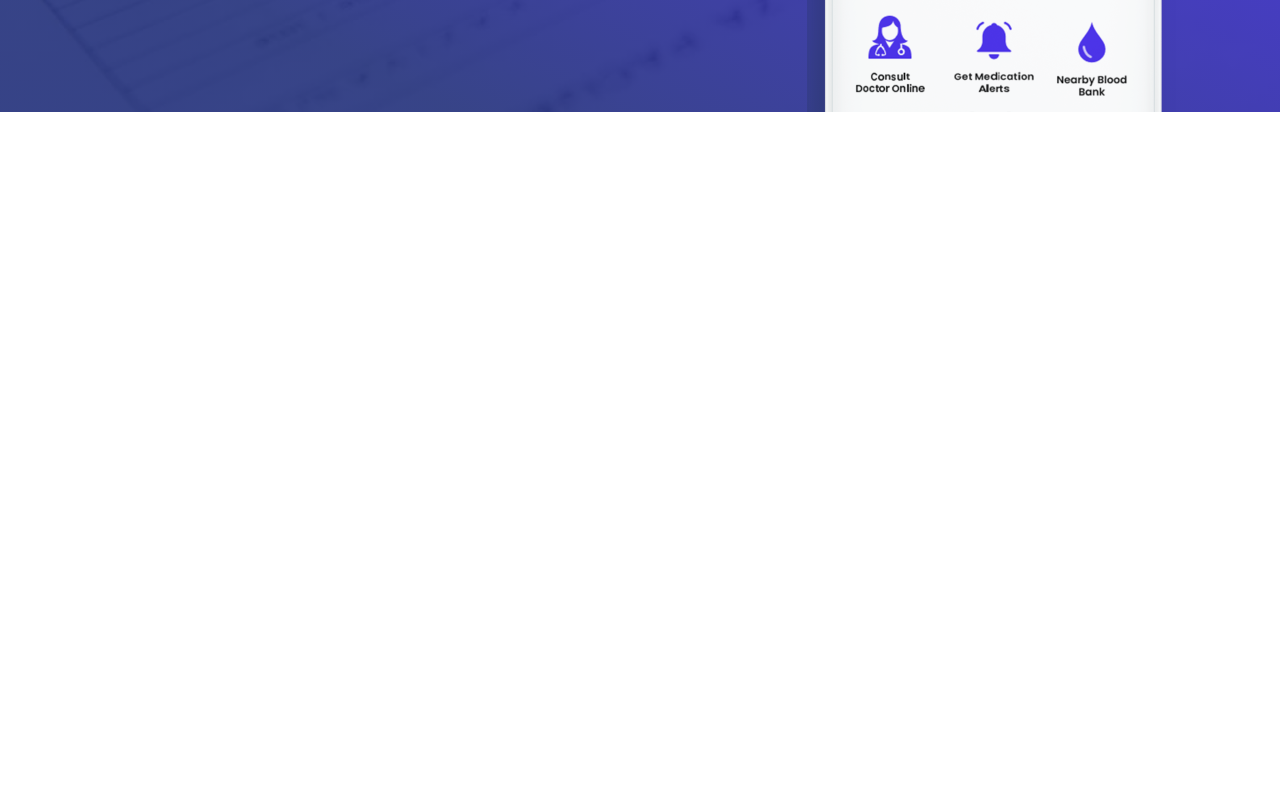
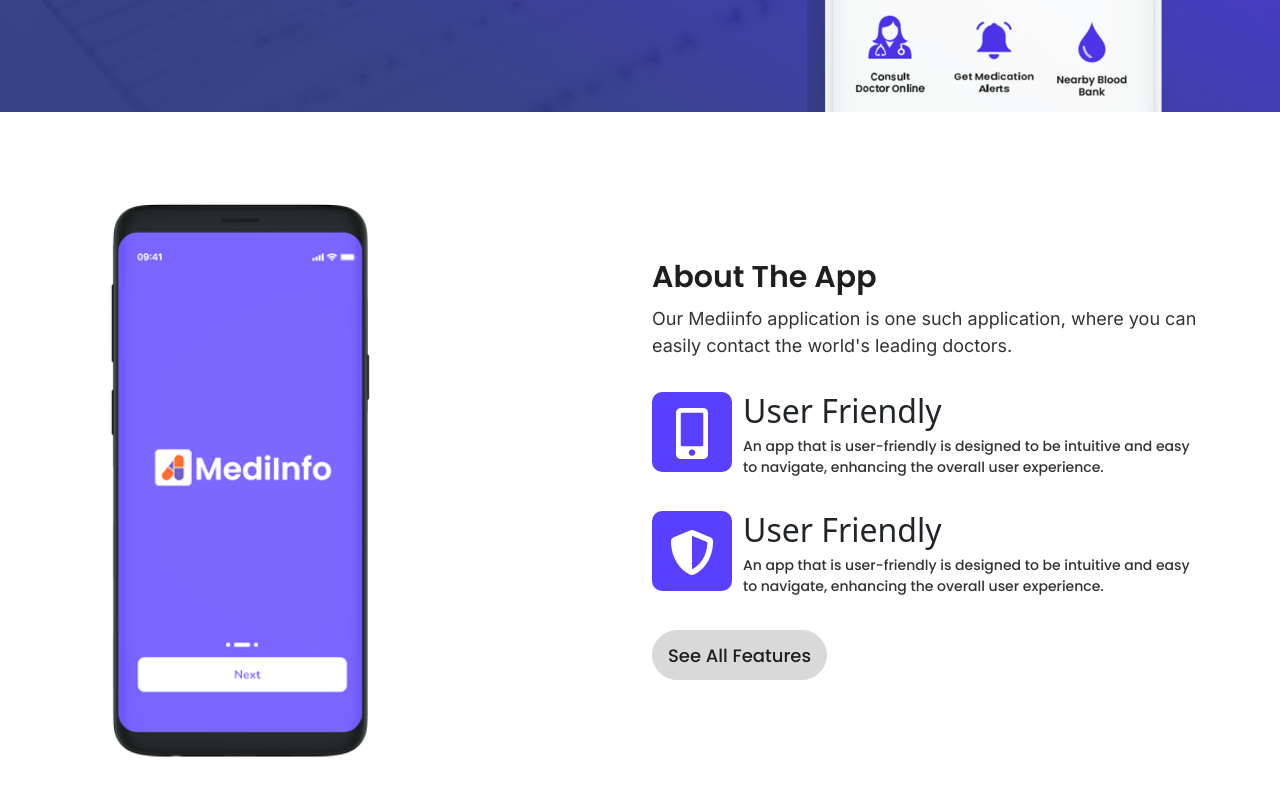
Before and after one commit to hossain-mahmud/MediInfo-Project, a plain HTML site: page index.html in a window 1280 px wide. Shown: the part 680-1476 px from the top of the page. Before the commit the page ends 800 px from the top, so only its background shows below. Drawn offline with nearby package versions, Linux system fonts and the light colour scheme.

Commit message:
added code

```diff
--- a/css/style.css
+++ b/css/style.css
@@ -227,8 +227,97 @@ p {
   display: flex;
   justify-content: end;
 }
+/* ---------- banner css part end ---------- */
+/* ========== about app css part start ==========  */
+#about_app{
+  margin-top: 77px;
+  margin-bottom: 31px;
+}
+/* #about_app .row{
+  align-items: center;
+} */
+.about_image{
+  width: 320px;
+}
+.about_text{
+  margin-top: 70px;
+}
+.about_head h1{
+  font-size: 30px;
+  font-weight: 600;
+  font-family: var(--poppins);
+  color: var(--heading_color);
+}
 
-/* ---------- banner css part end ---------- */
+.about_head p{
+  width: 550px;
+  font-size: 18px;
+  font-weight: 400;
+  font-family: var(--inter);
+  color: var(--paragraph_color);
+  margin-top: 10px;
+  margin-bottom: 33px;
+}
+.icon_item{
+  display: flex;
+  gap: 11px;
+  margin-bottom: 33px;
+}
+.about_icon_bg{
+  width: 80px;
+  height:80px;
+  border-radius: 10px;
+  background: var(--brand_color);
+  text-align: center;
+  line-height: 80px;
+  transition: all linear .3s;
+}
+.about_icon_bg:hover{
+  background: var(--secondary_color);
+  border-radius: 0;
+}
+
+.about_icon_text h1{
+  color: var(--heading_color);
+  font-family: var(--poppins);
+  font-size: 20px;
+  font-weight: 500;
+}
+
+.about_icon_text p{
+  width: 460px;
+  color: var(--paragraph_color);
+  font-family: var(--poppins);
+  font-size: 14px;
+  font-weight: 500;
+  margin-top: 6px;
+}
+
+.about_button a{
+  width: 175px;
+  height: 50px;
+  background: #D9D9D9;
+  border-radius: 30px;
+  display: flex;
+  justify-content: center;
+  align-items: center;
+  border: 1px solid #D9D9D9;
+  transition: all linear .5s;
+  font-size: 18px;
+  font-weight: 500;
+  font-family: var(--poppins);
+  color: var(--heading_color);
+}
+
+.about_button a:hover{
+  background: none;
+  /* transform: scale(1.1); */
+  border-radius: 0;
+}
+
+
+
+/* ---------- about app css part end ---------- */
 /* ========== common css part start ==========  */
 
 
@@ -247,9 +336,3 @@ p {
 
 
 /* ---------- common css part end ---------- */
-/* ========== common css part start ==========  */
-
-
-
-
-/* ---------- common css part end ---------- */
--- a/index.html
+++ b/index.html
@@ -11,6 +11,7 @@
     <link rel="stylesheet" href="https://cdnjs.cloudflare.com/ajax/libs/font-awesome/6.4.2/css/all.min.css"
         integrity="sha512-z3gLpd7yknf1YoNbCzqRKc4qyor8gaKU1qmn+CShxbuBusANI9QpRohGBreCFkKxLhei6S9CQXFEbbKuqLg0DA=="
         crossorigin="anonymous" referrerpolicy="no-referrer" />
+    <link href="https://unpkg.com/aos@2.3.1/dist/aos.css" rel="stylesheet">
     <link rel="stylesheet" href="css/style.css">
 </head>
 
@@ -92,7 +93,8 @@
                 </div>
                 <div class="col-lg-6">
                     <div class="banner_photo_part">
-                        <div class="banner_mobail">
+                        <div data-aos="fade-left" data-aos-duration="900" data-aos-easing="ease-in-sine"
+                            class="banner_mobail">
                             <img src="images/banner_phone.png" alt="banner phone">
                         </div>
                     </div>
@@ -100,14 +102,59 @@
             </div>
         </div>
     </section>
-
-
     <!-- ---------- banner part end ---------- -->
-    <!-- ========== main menu part start ========== -->
-
-
-
-    <!-- ---------- main menu part end ---------- -->
+    <!-- ========== about app part start ========== -->
+    <section id="about_app">
+        <div class="container">
+            <div class="row">
+                <div class="col-lg-6">
+                    <div data-aos="fade-right" data-aos-duration="900" data-aos-easing="ease-in-sine"
+                        class="about_image">
+                        <img class="img-fluid w-100" src="images/about_frem.png" alt="about image">
+                    </div>
+                </div>
+                <div class="col-lg-6">
+                    <div class="about_text">
+                        <div class="about_head">
+                            <h1>About The App</h1>
+                            <p>Our Mediinfo application is one such application, where you can easily contact the
+                                world's leading doctors.</p>
+                        </div>
+                        <div class="about_icon">
+                            <div class="icon_item">
+                                <div class="about_icon_logo">
+                                    <div class="about_icon_bg">
+                                        <img src="images/Vector.png" alt="about icon">
+                                    </div>
+                                </div>
+                                <div class="about_icon_text">
+                                    <h2>User Friendly</h2>
+                                    <p>An app that is user-friendly is designed to be intuitive and easy to navigate,
+                                        enhancing the overall user experience.</p>
+                                </div>
+                            </div>
+                            <div class="icon_item">
+                                <div class="about_icon_logo">
+                                    <div class="about_icon_bg">
+                                        <img src="images/Vector 2.png" alt="about icon">
+                                    </div>
+                                </div>
+                                <div class="about_icon_text">
+                                    <h2>User Friendly</h2>
+                                    <p>An app that is user-friendly is designed to be intuitive and easy to navigate,
+                                        enhancing the overall user experience.</p>
+                                </div>
+                            </div>
+                        </div>
+                    </div>
+                    <div class="about_button">
+                        <a href="#">See All Features</a>
+                    </div>
+                </div>
+            </div>
+        </div>
+    </section>
+    <!-- ----------about app part end ---------- -->
     <!-- ========== main menu part start ========== -->
 
 
@@ -154,9 +201,9 @@
 
     <!-- ---------- main menu part end ---------- -->
     <!-- ========== js link part start ========== -->
-   <script src="js/jquery-1.12.4.min.js"></script>
-   <script src="js/jquery.counterup.min.js"></script>
-   <script src="js/waypoints.min.js"></script>
+    <script src="js/jquery-1.12.4.min.js"></script>
+    <script src="js/jquery.counterup.min.js"></script>
+    <script src="js/waypoints.min.js"></script>
 
 
 
@@ -166,6 +213,10 @@
     <script src="https://cdn.jsdelivr.net/npm/bootstrap@5.3.2/dist/js/bootstrap.bundle.min.js"
         integrity="sha384-C6RzsynM9kWDrMNeT87bh95OGNyZPhcTNXj1NW7RuBCsyN/o0jlpcV8Qyq46cDfL" crossorigin="anonymous">
     </script>
+    <script src="https://unpkg.com/aos@2.3.1/dist/aos.js"></script>
+    <script>
+        AOS.init();
+    </script>
     <script src="js/script.js"></script>
     <!-- ---------- js link part end ---------- -->
 </body>
```
Also changed, not shown: images/Vector 2.png (added), images/Vector.png (added), images/about_frem.png (added).
